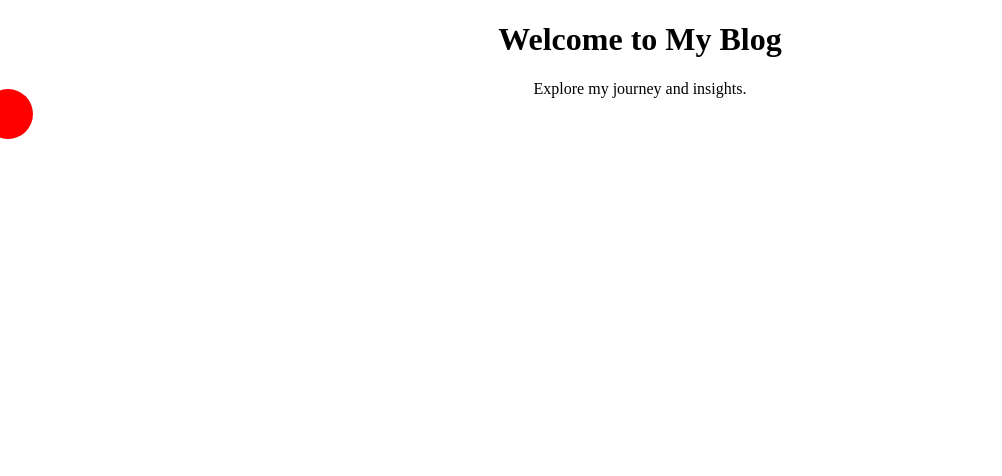
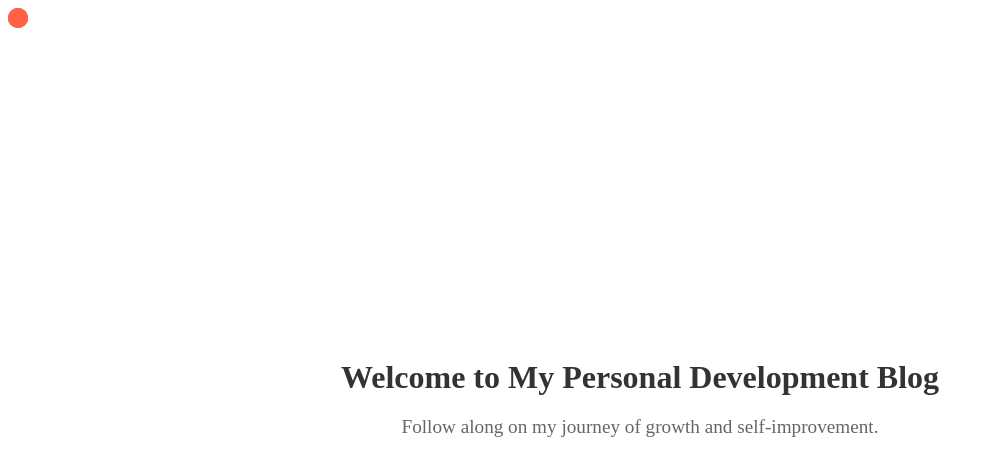
Before and after one commit to xaeoee/nuxt-auto-deploy, a Nuxt app: page / in a window 1280 px wide. Shown: the top 476 px of the page, without its empty margins (0-1002 px from the left). Built offline with nearby package versions, Linux system fonts and the light colour scheme.

Commit message:
Update index.vue

```diff
--- a/pages/index.vue
+++ b/pages/index.vue
@@ -1,8 +1,13 @@
 <template>
-  <div id="app" @mousemove="handleMouseMove">
-    <h1>Welcome to My Blog</h1>
-    <p>Explore my journey and insights.</p>
-    <div class="circle" :style="circleStyle"></div>
+  <div id="app" @mousemove="trackMouse" @click="popEffect">
+    <header>
+      <h1>Welcome to My Personal Development Blog</h1>
+      <p>Follow along on my journey of growth and self-improvement.</p>
+    </header>
+    <div class="mouse-tracker" v-for="delay in [0, 100, 200, 300]" :key="delay" :style="trackerStyle(delay)"></div>
+    <transition-group name="pop" tag="div">
+      <div v-for="item in pops" :key="item.key" class="pop" :style="item.style"></div>
+    </transition-group>
   </div>
 </template>
 
@@ -12,41 +17,45 @@ export default {
     return {
       mouseX: 0,
       mouseY: 0,
-      requestId: null
+      pops: [],
+      nextPopKey: 0
     };
   },
   computed: {
-    circleStyle() {
-      return {
+    trackerStyle() {
+      return delay => ({
+        left: `${this.mouseX}px`,
+        top: `${this.mouseY}px`,
+        transition: `all ${0.2 + delay / 1000}s ease`,
         position: 'absolute',
-        width: '50px',
-        height: '50px',
+        pointerEvents: 'none',
+        width: '20px',
+        height: '20px',
         borderRadius: '50%',
-        backgroundColor: 'red',
-        transform: `translate(${this.mouseX - 25}px, ${this.mouseY - 25}px)`,
-        willChange: 'transform'
-      };
+        backgroundColor: `rgba(255, 99, 71, ${1 - delay / 1000})`
+      });
     }
   },
   methods: {
-    updatePosition() {
-      this.requestId = requestAnimationFrame(this.updatePosition);
-      // update your circle's position here if you have more complex animations
-    },
-    handleMouseMove(event) {
+    trackMouse(event) {
       this.mouseX = event.clientX;
       this.mouseY = event.clientY;
-      if (!this.requestId) {
-        this.updatePosition();
-      }
-    }
-  },
-  mounted() {
-    this.updatePosition();
-  },
-  beforeDestroy() {
-    if (this.requestId) {
-      cancelAnimationFrame(this.requestId);
+    },
+    popEffect(event) {
+      const popStyle = {
+        left: `${event.clientX - 10}px`,
+        top: `${event.clientY - 10}px`,
+        position: 'absolute',
+        width: '20px',
+        height: '20px',
+        borderRadius: '50%',
+        backgroundColor: 'rgba(100, 149, 237, 0.5)',
+        animation: 'pop-animation 0.5s forwards'
+      };
+      this.pops.push({ key: this.nextPopKey++, style: popStyle });
+      setTimeout(() => {
+        this.pops.shift();
+      }, 500);  // Remove pop after animation completes
     }
   }
 };
@@ -54,13 +63,38 @@ export default {
 
 <style>
 #app {
+  text-align: center;
+  min-height: 100vh;
+  display: flex;
+  flex-direction: column;
+  justify-content: center;
+  align-items: center;
   position: relative;
-  height: 100vh;
-  text-align: center;
 }
 
-h1, p {
-  position: relative;
-  z-index: 1;
+header h1 {
+  margin: 0;
+  font-size: 2em;
+  color: #333;
+}
+
+header p {
+  color: #666;
+  font-size: 1.2em;
+}
+
+.pop {
+  pointer-events: none;
+}
+
+@keyframes pop-animation {
+  0% {
+    transform: scale(1);
+    opacity: 1;
+  }
+  100% {
+    transform: scale(1.5);
+    opacity: 0;
+  }
 }
 </style>
```
